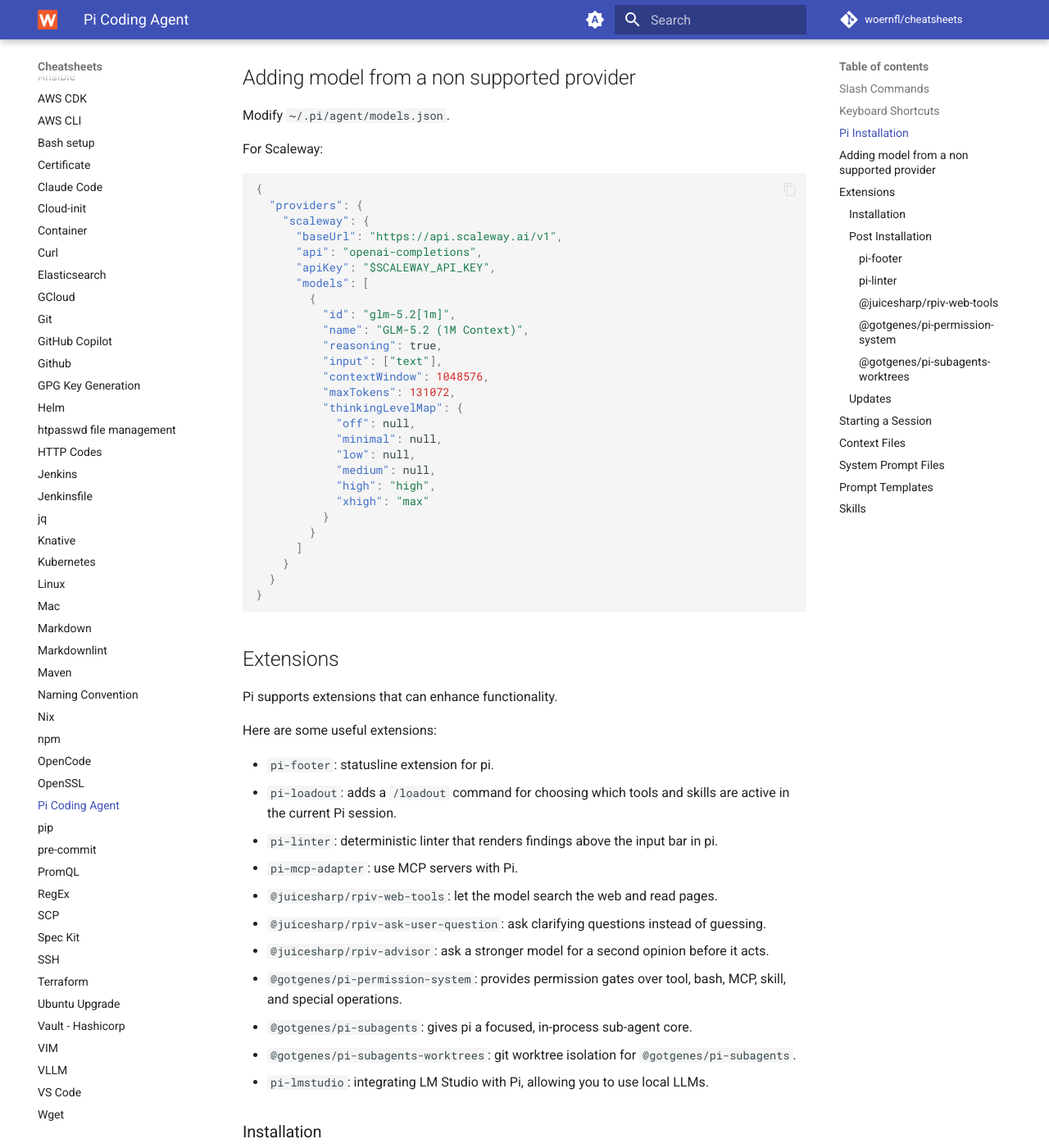
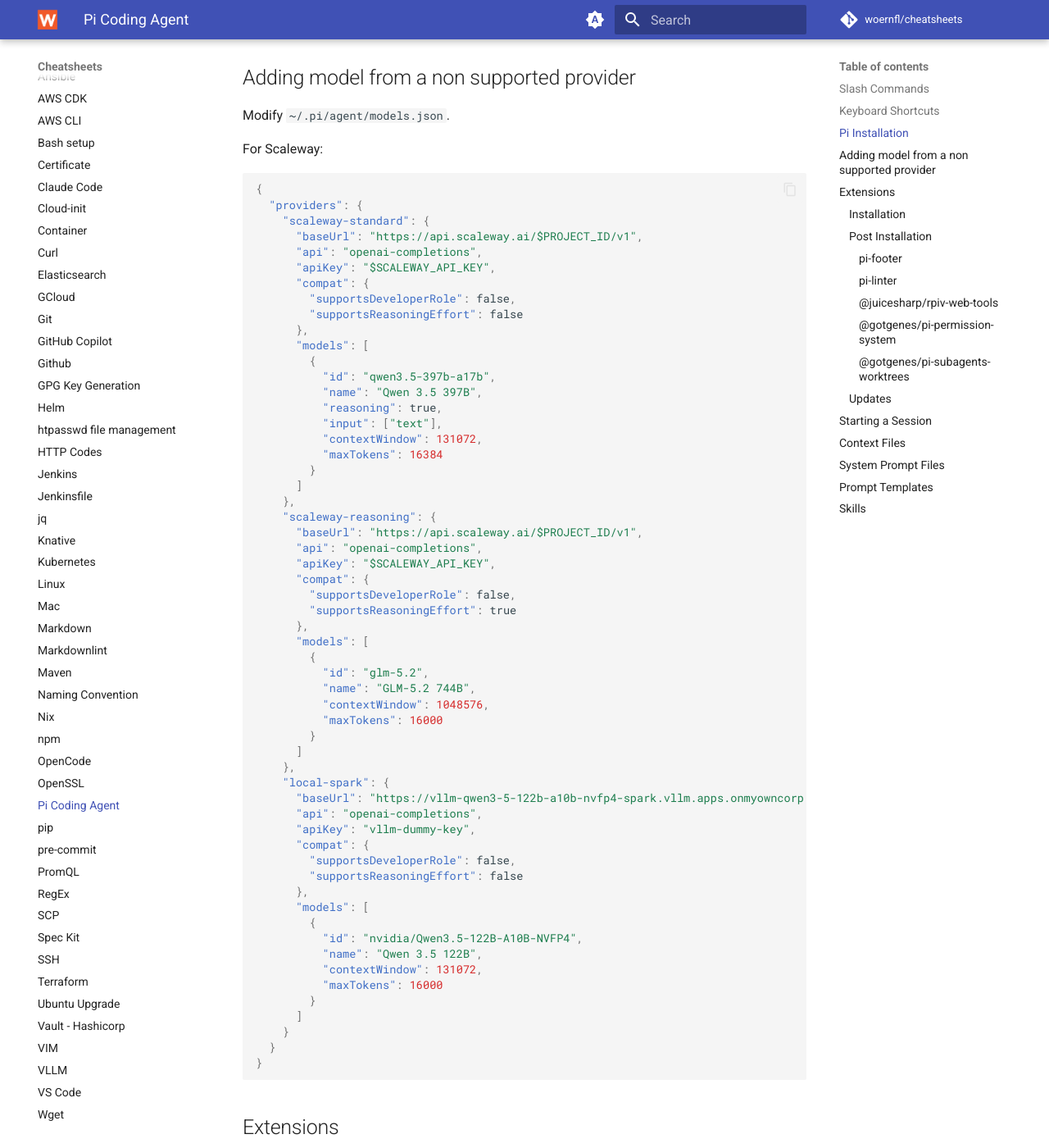
Before and after one commit to woernfl/cheatsheets, an MkDocs documentation site: the page built from docs/pi.md, in a window 1280 px wide and 1400 px high, scrolled down 1470 px. Shown: the whole window at 82% size. Built offline with MkDocs 1.6.1 and Material for MkDocs 9.7.7, drawn with Linux system fonts in a browser that asks for light colours; comment, search, counter and statistics services are not loaded.

Commit message:
Update Scaleway provider configuration in pi.md (#450)

````diff
--- a/docs/pi.md
+++ b/docs/pi.md
@@ -52,26 +52,56 @@
 ```json
 {
   "providers": {
-    "scaleway": {
-      "baseUrl": "https://api.scaleway.ai/v1",
+    "scaleway-standard": {
+      "baseUrl": "https://api.scaleway.ai/$PROJECT_ID/v1",
       "api": "openai-completions",
       "apiKey": "$SCALEWAY_API_KEY",
+      "compat": {
+        "supportsDeveloperRole": false,
+        "supportsReasoningEffort": false
+      },
       "models": [
         {
-          "id": "glm-5.2[1m]",
-          "name": "GLM-5.2 (1M Context)",
+          "id": "qwen3.5-397b-a17b",
+          "name": "Qwen 3.5 397B",
           "reasoning": true,
           "input": ["text"],
+          "contextWindow": 131072,
+          "maxTokens": 16384
+        }
+      ]
+    },
+    "scaleway-reasoning": {
+      "baseUrl": "https://api.scaleway.ai/$PROJECT_ID/v1",
+      "api": "openai-completions",
+      "apiKey": "$SCALEWAY_API_KEY",
+      "compat": {
+        "supportsDeveloperRole": false,
+        "supportsReasoningEffort": true
+      },
+      "models": [
+        {
+          "id": "glm-5.2",
+          "name": "GLM-5.2 744B",
           "contextWindow": 1048576,
-          "maxTokens": 131072,
-          "thinkingLevelMap": {
-            "off": null,
-            "minimal": null,
-            "low": null,
-            "medium": null,
-            "high": "high",
-            "xhigh": "max"
-          }
+          "maxTokens": 16000
+        }
+      ]
+    },
+    "local-spark": {
+      "baseUrl": "https://vllm-qwen3-5-122b-a10b-nvfp4-spark.vllm.apps.onmyowncorp.eu/v1",
+      "api": "openai-completions",
+      "apiKey": "vllm-dummy-key",
+      "compat": {
+        "supportsDeveloperRole": false,
+        "supportsReasoningEffort": false
+      },
+      "models": [
+        {
+          "id": "nvidia/Qwen3.5-122B-A10B-NVFP4",
+          "name": "Qwen 3.5 122B",
+          "contextWindow": 131072,
+          "maxTokens": 16000
         }
       ]
     }
````
Also changed, not shown: .cspell.json.
